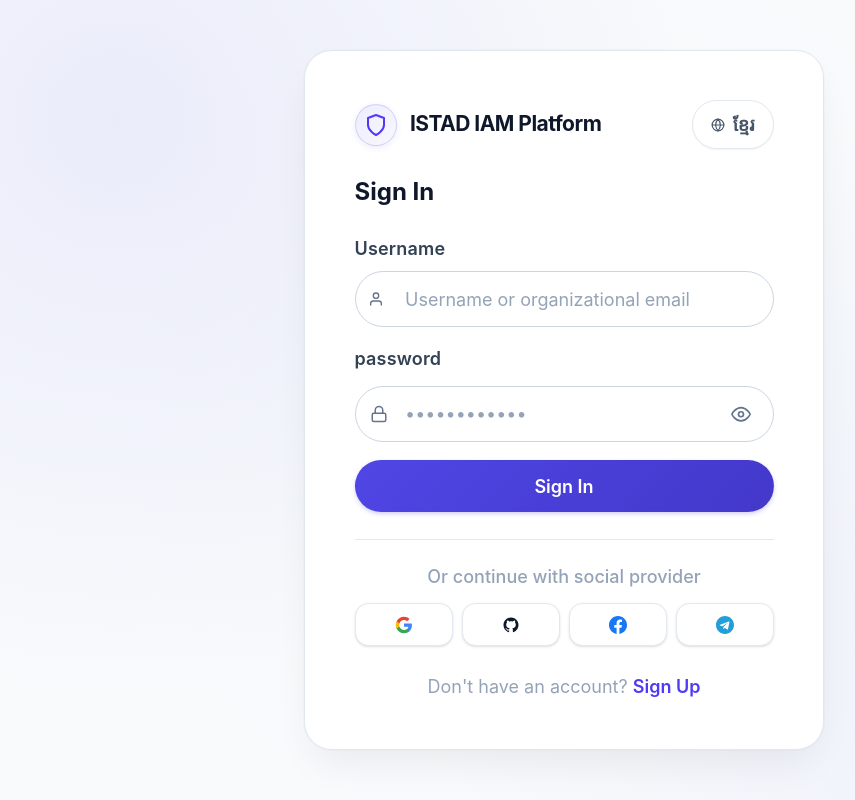
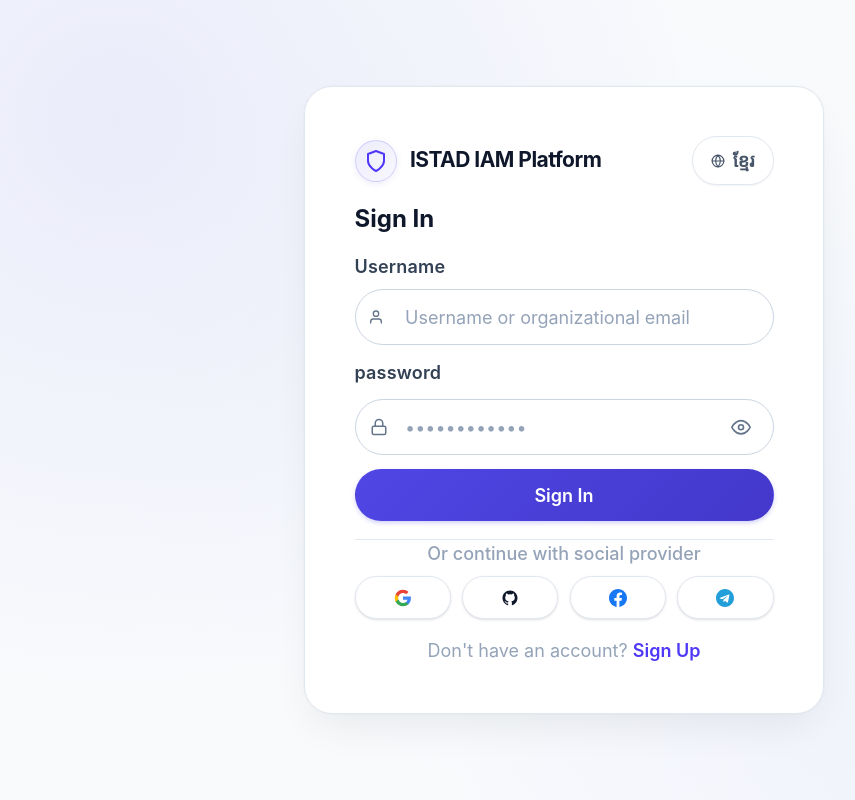
Before and after one commit to Houngmingyeak/microservice-class-lesson, a React (Vite) app in the folder microservice/iam-service/iam-web/react-web/: page / in a window 1280 px wide. Shown: the whole page, without its empty margins (76-931 px from the left). Built offline with nearby package versions, Linux system fonts and the light colour scheme; no server answers; a web font is replaced by a local one.

Commit message:
style(iam-web): use rounded-full for the four social login buttons and compact sign in spacing

```diff
--- a/microservice/iam-service/iam-web/react-web/src/components/auth/LoginView.jsx
+++ b/microservice/iam-service/iam-web/react-web/src/components/auth/LoginView.jsx
@@ -45,7 +45,7 @@ export const LoginView = ({ onShowToast }) => {
     <div className="auth-page-root">
       <div className="auth-card-container">
         {/* Top bar with language */}
-        <div className="flex justify-between items-center mb-6">
+        <div className="flex justify-between items-center mb-4">
           <div className="flex items-center gap-3">
             <div className="brand-logo-icon">
               <IconShield size={24} className="text-indigo-600" />
@@ -65,12 +65,12 @@ export const LoginView = ({ onShowToast }) => {
           </button>
         </div>
 
-        <div className="mb-6">
+        <div className="mb-4">
           <h2 className="text-xl font-bold text-slate-900">{t('signIn')}</h2>
         </div>
 
         {/* Credentials Form */}
-        <form onSubmit={handleSubmit} className="space-y-4">
+        <form onSubmit={handleSubmit} className="space-y-3">
           <div className="form-group">
             <label className="form-label">{t('username')}</label>
             <div className="relative">
@@ -120,42 +120,42 @@ export const LoginView = ({ onShowToast }) => {
           <button
             type="submit"
             disabled={loading}
-            className="btn btn-primary w-full py-2.5 font-semibold text-sm mt-2"
+            className="btn btn-primary w-full py-2.5 font-semibold text-sm mt-1"
           >
             {loading ? t('loading') : t('signIn')}
           </button>
         </form>
 
-        {/* Social Logins */}
-        <div className="mt-6 pt-5 border-t border-slate-200">
-          <span className="text-xs text-slate-500 font-medium block mb-3 text-center">
+        {/* Social Logins - Rounded Full */}
+        <div className="mt-4 pt-3.5 border-t border-slate-200">
+          <span className="text-xs text-slate-500 font-medium block mb-2 text-center">
             {t('orContinueWith')}
           </span>
-          <div className="grid grid-cols-4 gap-2">
+          <div className="grid grid-cols-4 gap-2.5">
             <a
               href="/oauth2/authorization/google"
-              className="p-2.5 bg-white border border-slate-200 hover:border-slate-300 rounded-xl flex items-center justify-center transition shadow-sm hover:shadow"
+              className="py-2.5 bg-white border border-slate-200 hover:border-slate-300 rounded-full flex items-center justify-center transition shadow-sm hover:shadow hover:bg-slate-50"
               title="Sign in with Google"
             >
               <IconGoogle size={18} />
             </a>
             <a
               href="/oauth2/authorization/github"
-              className="p-2.5 bg-white border border-slate-200 hover:border-slate-300 rounded-xl flex items-center justify-center transition shadow-sm hover:shadow text-slate-900"
+              className="py-2.5 bg-white border border-slate-200 hover:border-slate-300 rounded-full flex items-center justify-center transition shadow-sm hover:shadow hover:bg-slate-50 text-slate-900"
               title="Sign in with GitHub"
             >
               <IconGithub size={18} />
             </a>
             <a
               href="/oauth2/authorization/facebook"
-              className="p-2.5 bg-white border border-slate-200 hover:border-slate-300 rounded-xl flex items-center justify-center transition shadow-sm hover:shadow text-blue-600"
+              className="py-2.5 bg-white border border-slate-200 hover:border-slate-300 rounded-full flex items-center justify-center transition shadow-sm hover:shadow hover:bg-slate-50 text-blue-600"
               title="Sign in with Facebook"
             >
               <IconFacebook size={18} />
             </a>
             <a
               href="/oauth2/authorization/telegram"
-              className="p-2.5 bg-white border border-slate-200 hover:border-slate-300 rounded-xl flex items-center justify-center transition shadow-sm hover:shadow text-sky-500"
+              className="py-2.5 bg-white border border-slate-200 hover:border-slate-300 rounded-full flex items-center justify-center transition shadow-sm hover:shadow hover:bg-slate-50 text-sky-500"
               title="Sign in with Telegram"
             >
               <IconTelegram size={18} />
@@ -164,7 +164,7 @@ export const LoginView = ({ onShowToast }) => {
         </div>
 
         {/* Sign up link */}
-        <div className="mt-6 text-center text-xs text-slate-500">
+        <div className="mt-4 text-center text-xs text-slate-500">
           {t('dontHaveAccount')}{' '}
           <button
             type="button"
```
